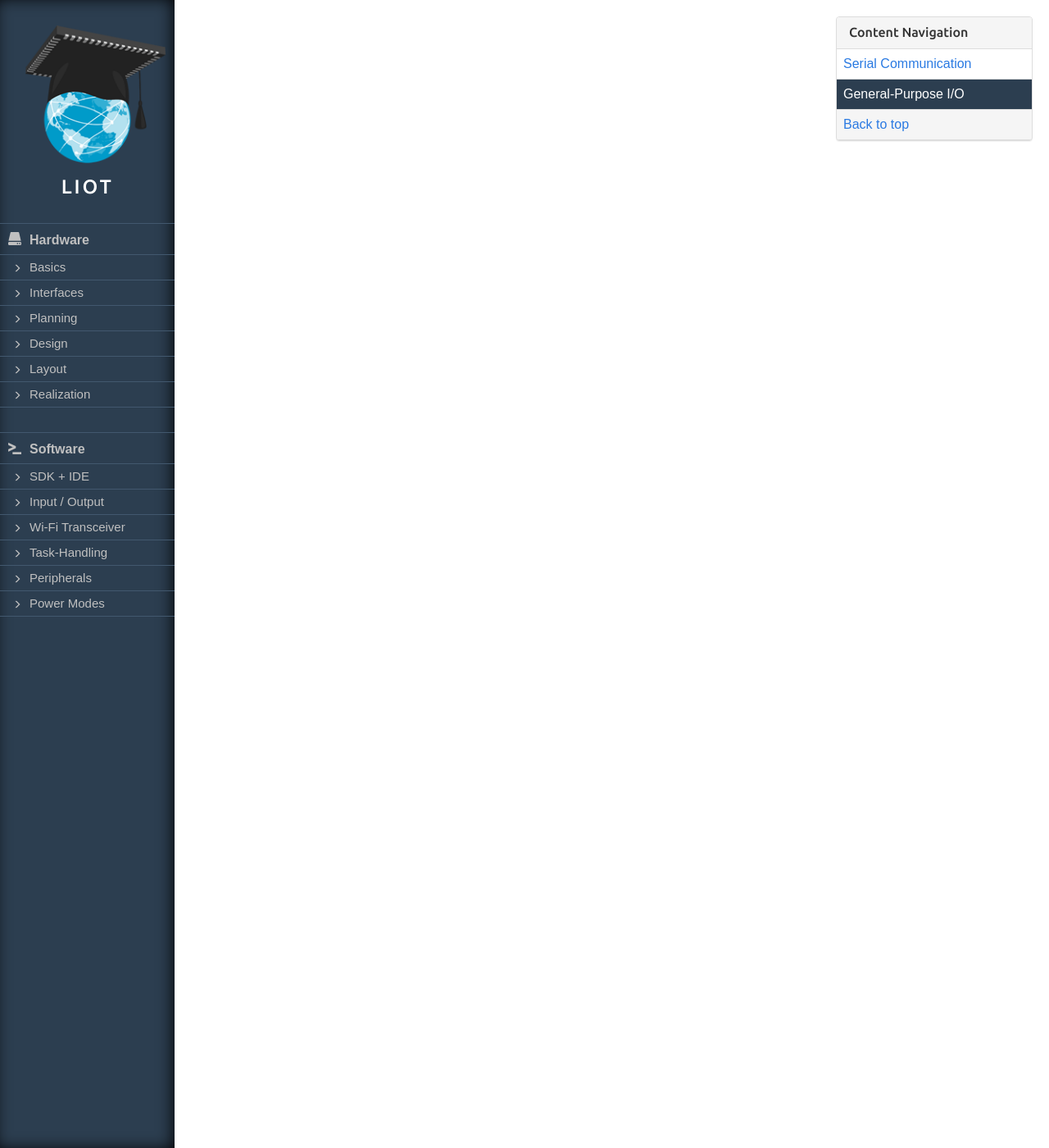
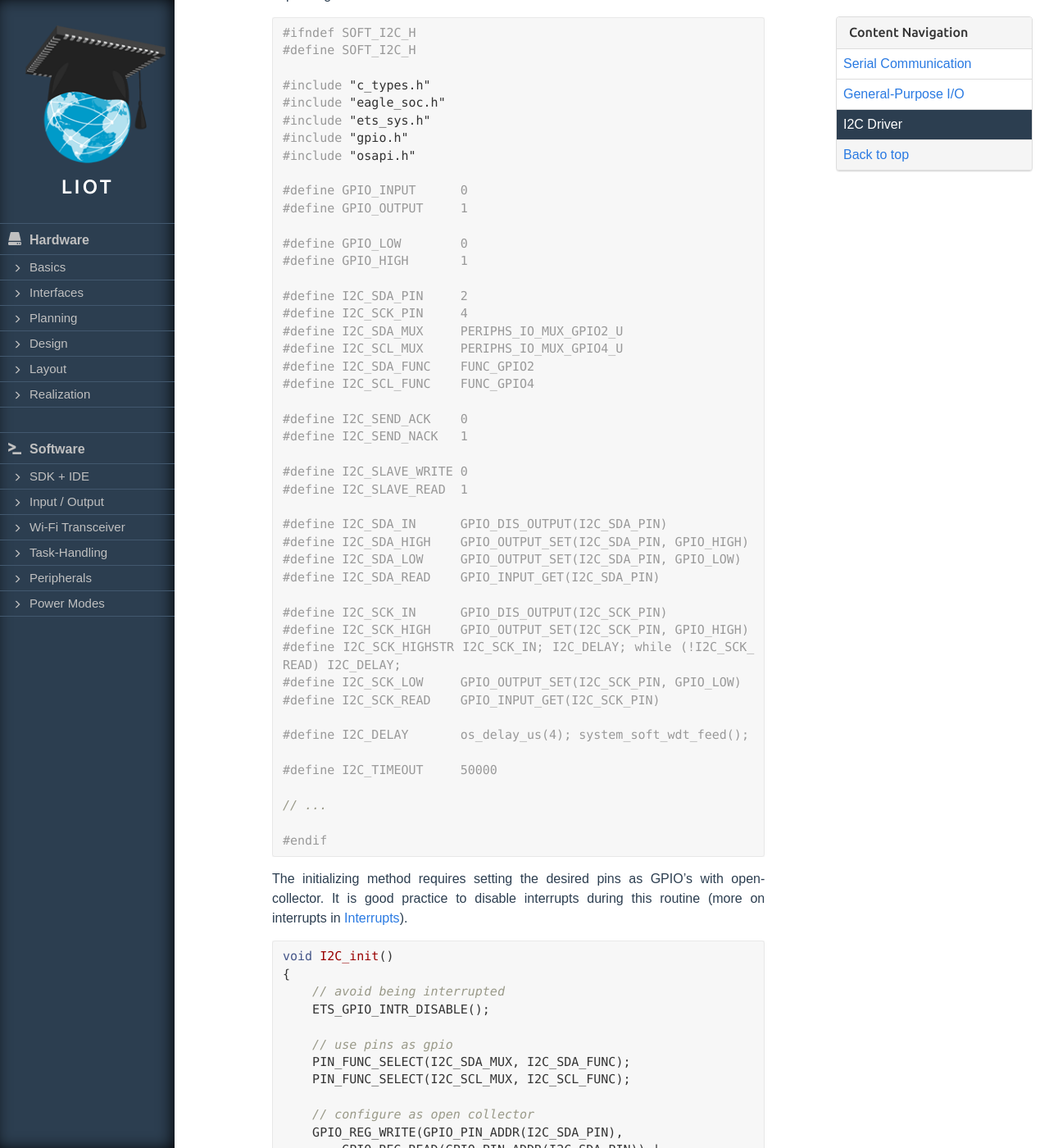
Before and after one commit to learn-internet-of-things/learn-internet-of-things.github.io, a Jekyll site: the page built from page/software/02-input-output.md, in a window 1280 px wide and 1400 px high, scrolled down 2275 px. Shown: the whole window at 82% size. Built offline with Jekyll 4.4.1, drawn with Linux system fonts in a browser that asks for light colours; nearby versions of some CDN libraries; some of the changed text lies outside the part shown.

Commit message:
Start with I2C driver description

````diff
--- a/page/software/02-input-output.md
+++ b/page/software/02-input-output.md
@@ -7,6 +7,204 @@ permalink: /software/input-output/
 Serial Communication
 --------------------
 
+The `LIOT_ESP6288_ENV` is planned as a mobile device and there is no specific debugging interface on the board.
+For this reason the UART interface, that is needed for firmware flashing, can be used for "debugging" outputs.
+
+The `driver_lib` that is included in the SDK contains the needed UART driver.
+To make it available to the project, simply add it to the `EXTRA_SRCS` of the Makefile as shown below.
+On this occasion, the speed for firmware flashing can be increased from 115200 to 921600 using the `ESPBAUD` variable.
+
+```
+PROGRAM       = liot_esp8266_env
+ESPBAUD       = 921600
+
+EXTRA_SRCS    = $(ROOT)/sdk/driver_lib
+
+include $(ESP_EASY_SDK)/common.mk
+```
+
+Then, the UART driver can be included.
+It provides a method to set the baud rate of one UART interface (the ESP8266 has UART0 and UART1).
+In contrast to the flash speed, a baud rate of 115200 is common for serial outputs.
+It can be set using the `BIT_RATE_115200` macro.
+
+After setting the baud rate for UART0, the method `os_printf` can be used similar to the standard C `printf` method.
+For example, the SDK version can be output programmatically.
+
+```c
+#include "osapi.h"
+#include "user_interface.h"
+#include "driver/uart.h"
+
+#include "user_config.h"
+
+void user_init();
+void user_start();
+
+void user_init()
+{
+    wifi_set_opmode(STATIONAP_MODE);
+    UART_SetBaudrate(UART0, BIT_RATE_115200);
+    os_printf("SDK version: %s", system_get_sdk_version());
+    system_init_done_cb(user_start);
+}
+
+void user_start()
+{
+    // ...
+}
+```
+
 
 General-Purpose I/O
 -------------------
+
+...
+
+```c
+#define GPIO_OUTPUT_SET(gpio_no, bit_value) \
+    gpio_output_set((bit_value)<<gpio_no, ((~(bit_value))&0x01)<<gpio_no, 1<<gpio_no,0)
+#define GPIO_DIS_OUTPUT(gpio_no) 	gpio_output_set(0,0,0, 1<<gpio_no)
+#define GPIO_INPUT_GET(gpio_no)     ((gpio_input_get()>>gpio_no)&BIT0)
+
+
+/*
+ * Change GPIO pin output by setting, clearing, or disabling pins.
+ * In general, it is expected that a bit will be set in at most one
+ * of these masks.  If a bit is clear in all masks, the output state
+ * remains unchanged.
+ *
+ * There is no particular ordering guaranteed; so if the order of
+ * writes is significant, calling code should divide a single call
+ * into multiple calls.
+ */
+void gpio_output_set(uint32 set_mask,
+                     uint32 clear_mask,
+                     uint32 enable_mask,
+                     uint32 disable_mask);
+
+/*
+ * Sample the value of GPIO input pins and returns a bitmask.
+ */
+uint32 gpio_input_get(void);
+```
+
+Furthermore, it is possible to decide between the output stages push-pull and open-collector (see [Hardware Interfaces](/hardware/interfaces/#general-purpose-inputoutput).
+
+
+I2C Driver
+----------
+
+Using open-collector, it is possible to write an I2C driver based on GPIO bit-banging.
+
+To improve the readability of the actual driver code, it is advisable to define self-explaining macros.
+...
+
+```c
+#ifndef SOFT_I2C_H
+#define SOFT_I2C_H
+
+#include "c_types.h"
+#include "eagle_soc.h"
+#include "ets_sys.h"
+#include "gpio.h"
+#include "osapi.h"
+
+#define GPIO_INPUT      0
+#define GPIO_OUTPUT     1
+
+#define GPIO_LOW        0
+#define GPIO_HIGH       1
+
+#define I2C_SDA_PIN     2
+#define I2C_SCK_PIN     4
+#define I2C_SDA_MUX     PERIPHS_IO_MUX_GPIO2_U
+#define I2C_SCL_MUX     PERIPHS_IO_MUX_GPIO4_U
+#define I2C_SDA_FUNC    FUNC_GPIO2
+#define I2C_SCL_FUNC    FUNC_GPIO4
+
+#define I2C_SEND_ACK    0
+#define I2C_SEND_NACK   1
+
+#define I2C_SLAVE_WRITE 0
+#define I2C_SLAVE_READ  1
+
+#define I2C_SDA_IN      GPIO_DIS_OUTPUT(I2C_SDA_PIN)
+#define I2C_SDA_HIGH    GPIO_OUTPUT_SET(I2C_SDA_PIN, GPIO_HIGH)
+#define I2C_SDA_LOW     GPIO_OUTPUT_SET(I2C_SDA_PIN, GPIO_LOW)
+#define I2C_SDA_READ    GPIO_INPUT_GET(I2C_SDA_PIN)
+
+#define I2C_SCK_IN      GPIO_DIS_OUTPUT(I2C_SCK_PIN)
+#define I2C_SCK_HIGH    GPIO_OUTPUT_SET(I2C_SCK_PIN, GPIO_HIGH)
+#define I2C_SCK_HIGHSTR I2C_SCK_IN; I2C_DELAY; while (!I2C_SCK_READ) I2C_DELAY;
+#define I2C_SCK_LOW     GPIO_OUTPUT_SET(I2C_SCK_PIN, GPIO_LOW)
+#define I2C_SCK_READ    GPIO_INPUT_GET(I2C_SCK_PIN)
+
+#define I2C_DELAY       os_delay_us(4); system_soft_wdt_feed();
+
+#define I2C_TIMEOUT     50000
+
+// ...
+
+#endif
+```
+
+The initializing method requires setting the desired pins as GPIO's with open-collector.
+It is good practice to disable interrupts during this routine (more on interrupts in [Interrupts](/software/task-handling/#interrupts)).
+
+```c
+void I2C_init()
+{
+    // avoid being interrupted
+    ETS_GPIO_INTR_DISABLE();
+
+    // use pins as gpio
+    PIN_FUNC_SELECT(I2C_SDA_MUX, I2C_SDA_FUNC);
+    PIN_FUNC_SELECT(I2C_SCL_MUX, I2C_SCL_FUNC);
+
+    // configure as open collector
+    GPIO_REG_WRITE(GPIO_PIN_ADDR(I2C_SDA_PIN),
+        GPIO_REG_READ(GPIO_PIN_ADDR(I2C_SDA_PIN)) |
+        GPIO_PIN_PAD_DRIVER_SET(GPIO_PAD_DRIVER_ENABLE));
+    GPIO_REG_WRITE(GPIO_ENABLE_ADDRESS,
+        GPIO_REG_READ(GPIO_ENABLE_ADDRESS) | (1 << I2C_SDA_PIN));
+    GPIO_REG_WRITE(GPIO_PIN_ADDR(GPIO_ID_PIN(I2C_SCK_PIN)),
+        GPIO_REG_READ(GPIO_PIN_ADDR(GPIO_ID_PIN(I2C_SCK_PIN))) |
+        GPIO_PIN_PAD_DRIVER_SET(GPIO_PAD_DRIVER_ENABLE));
+    GPIO_REG_WRITE(GPIO_ENABLE_ADDRESS,
+        GPIO_REG_READ(GPIO_ENABLE_ADDRESS) | (1 << I2C_SCK_PIN));
+
+    ETS_GPIO_INTR_ENABLE();
+}
+```
+
+When the GPIO's are configured as needed, the actual I2C driver can be implemented.
+As stated in the I2C specification, the I2C start sequence looks as follows:
+
+[I2C Start Sequence]
+
+The related implementation can simply be written down using the introduced macros.
+
+```c
+uint8 I2C_start(
+    uint8 address,
+    uint8 readwrite)
+{
+    // generate start sequence
+    I2C_SDA_HIGH;
+    I2C_DELAY;
+    I2C_SCK_HIGHSTR;
+    I2C_DELAY;
+
+    I2C_SDA_LOW;
+    I2C_DELAY;
+
+    I2C_SCK_LOW;
+    I2C_DELAY;
+
+    // shift address one position to left, take
+    // readwrite bit to least significant bit and
+    // write this data out to the slave device(s)
+    return I2C_write((address << 1) | (readwrite & 1));
+}
+```
````
